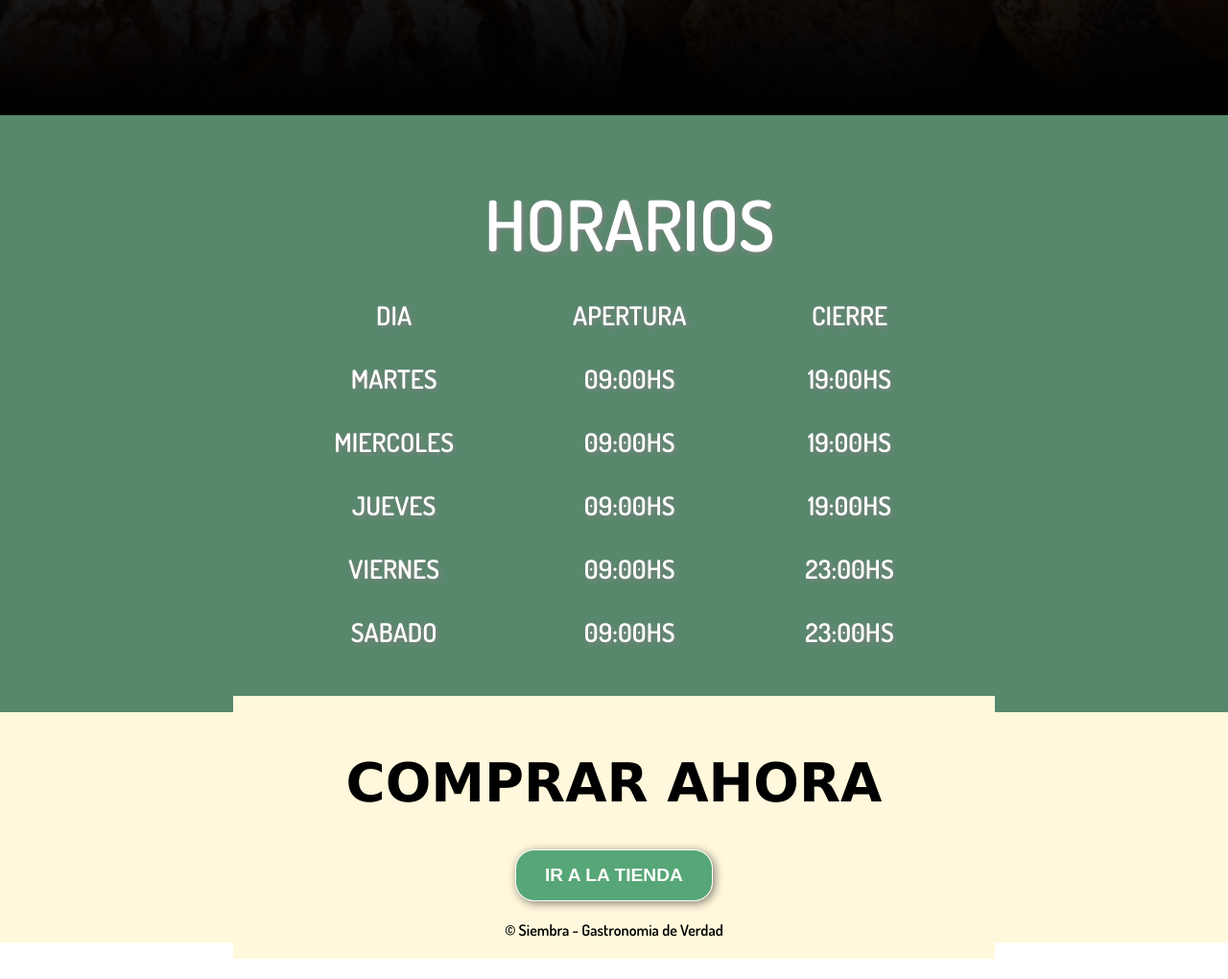
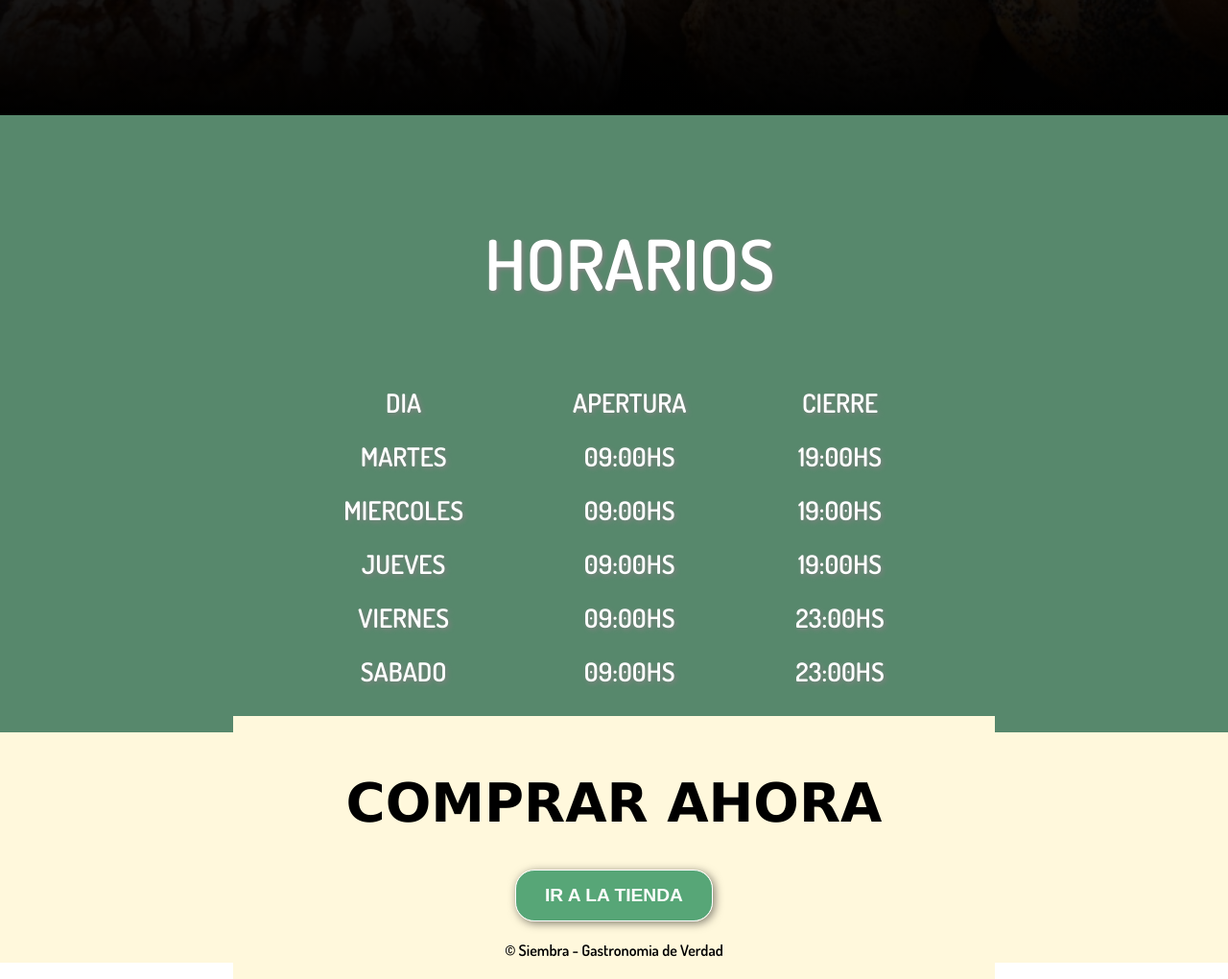
Before and after one commit to leonardoalva/siembra-01, a plain HTML site: page index.html in a window 1280 px wide. Shown: the part 520-1540 px from the top of the page at 96% size. Before the commit the page ends 1519 px from the top, so only its background shows below. Drawn offline with Linux system fonts and the light colour scheme.

Commit message:
Revert "ajustando padding de horarios"
This reverts commit 9cb00ffcf8ec43892994606ea1722b87e32800fa.

```diff
--- a/index.html
+++ b/index.html
@@ -30,10 +30,6 @@
     </div>
 </section>
 <!--logo-->
-
-</header>
-<main>
-
 <!--horarios-->
 <div class="horarios">
     <div class="container">
@@ -79,6 +75,8 @@
     </div>
 </div>
 <!-- horario-->
+</header>
+<main>
 </main>
 <footer>
 <div class="cta-comprar">
--- a/style.css
+++ b/style.css
@@ -58,7 +58,7 @@ button:hover {
     min-width: 360px;
     max-width: 100%;
     margin: auto;
-    justify-content: center;
+    justify-content: space-evenly;
     text-align: center;
     align-items: center;
     flex-wrap: wrap;
@@ -148,31 +148,18 @@ section {
 }
 
 /*------------------ DIV DE LA TABLA DE HORARIOS-----------------------*/
-main div.horarios {
+header div.horarios div.container  {
     background-color: #57886c;
     color: white;
     display: flex;
+    flex-direction: column;
     align-items: center;
     width: 100%;
-    padding: 50px;
-    text-align: center;
-}
-
-h2#titulo-horario {
-margin: 0px;
-}
-table.tabla-horario {
-    padding: 0;
-}
-
-div.horarios {
-    padding-bottom: 50px;
-
 }
 
 /*----------------------TABLA DE HORARIOS----------------------------*/
 .tabla-horario, .tabla-horario th, .tabla-horario td {
-    padding: 15px;
+    padding: 10px;
     font-size: 1.3em;
     text-shadow: 2px 2px 5px grey;
 }
```
